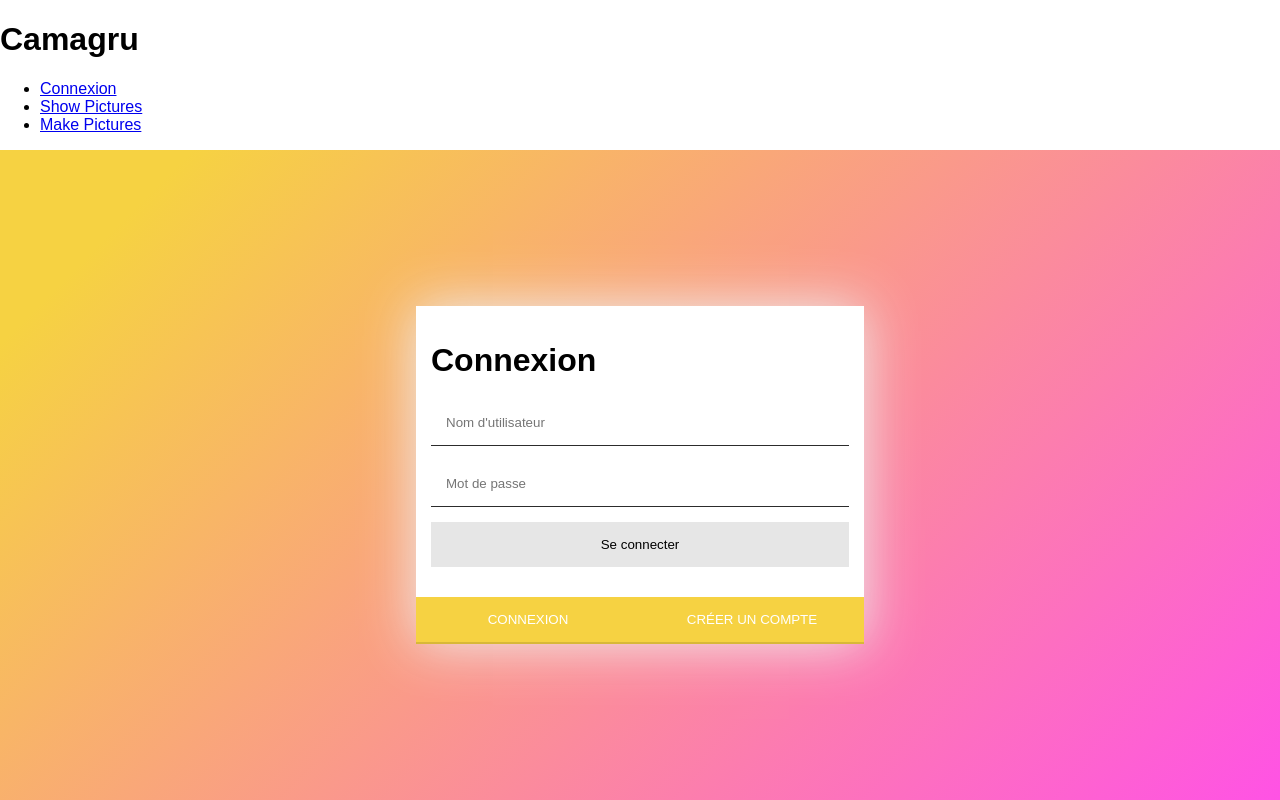
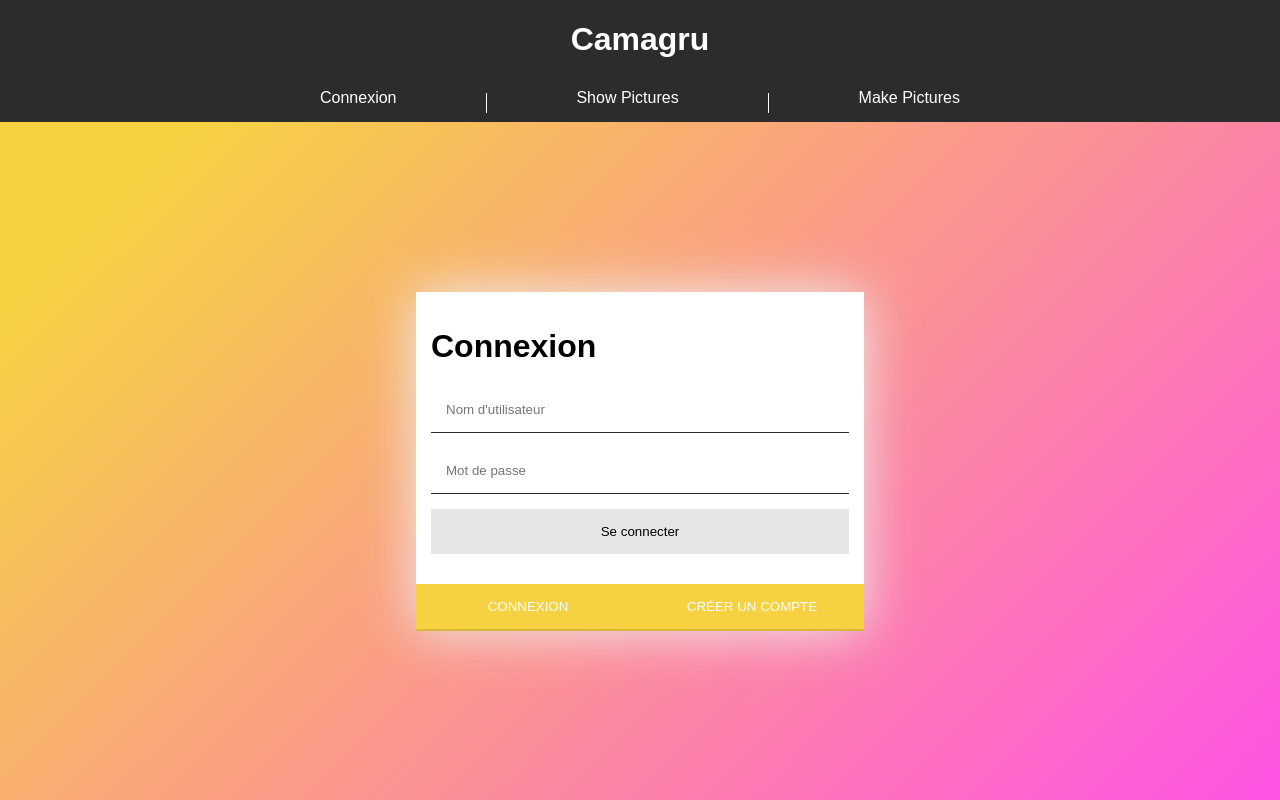
Before and after one commit to mathisfr/Camagru, a PHP site: page /router.php in a window 1280 px wide. Run offline with PHP 8.4, Linux system fonts and the light colour scheme.

Commit message:
little bit css

```diff
--- a/php-files/js/app.js
+++ b/php-files/js/app.js
@@ -9,6 +9,7 @@ if (document.readyState === "loading") {
 
 function DOMLoaded() {
     home();
+    header();
 }
 
 /**
@@ -33,3 +34,24 @@ function switchButton(){
         divRegister.style.display = "block";
     });
 }
+
+/**
+ * HEADER.PHP
+ */
+function header(){
+    hamburgerMenu();
+}
+
+function hamburgerMenu(){
+
+    var hamburger = document.getElementById("nav-hamburger");
+    var menu = document.getElementById("nav-menu");
+
+    hamburger.addEventListener("click", function(){
+        if(menu.style.display === "none"){
+            menu.style.display = "block";
+        }else{
+            menu.style.display = "none";
+        }
+    });
+}
--- /dev/null
+++ b/php-files/styles/header.css
@@ -0,0 +1,88 @@
+@import url("global.css");
+
+header{
+    display: flex;
+    flex-direction: column;
+    background-color: var(--black);
+    color: white;
+}
+
+header h1{
+    text-align: center;
+    margin-bottom: 0;
+}
+
+header ul{
+    padding: 0;
+    display: flex;
+    flex-direction: column;
+    text-align: center;
+    align-items: center;
+}
+
+header li{
+    list-style: none;
+    margin-bottom: 5px;
+    margin-top: 5px;
+}
+
+header a{
+    text-decoration: none;
+    color: white;
+}
+
+header nav{
+    margin-top: 10px;
+}
+
+header ul{
+    margin-bottom: 0;
+}
+
+header a:hover{
+    color: var(--yellow);
+}
+
+.nav-separator{
+    display: none;
+}
+
+#nav-hamburger{
+    display: flex;
+    flex-direction: column;
+    align-items: center;
+    justify-content: center;
+    width: 100%;
+    margin: 0;
+    height: 40px;
+    margin-bottom: 5px;
+}
+
+@media only screen and (min-width: 600px){
+    #nav-hamburger{
+        display: none;
+    }
+
+    header ul{
+        padding: 0;
+        display: flex;
+        flex-direction: row;
+        flex-wrap: nowrap;
+        justify-content: space-between;
+        margin-left: 25vw;
+        margin-right: 25vw;
+    }
+
+    header li{
+        list-style: none;
+        margin-bottom: 15px;
+        margin-top: 5px;
+    }
+
+    .nav-separator{
+        display: block;
+        background-color: white;
+        width: 1px;
+        height: 20px;
+    }
+}
--- /dev/null
+++ b/php-files/styles/icons.css
@@ -0,0 +1,26 @@
+.gg-menu {
+    transform: scale(var(--ggs,1))
+}
+
+.gg-menu,
+.gg-menu::after,
+.gg-menu::before {
+ box-sizing: border-box;
+ position: relative;
+ display: block;
+ width: 20px;
+ height: 2px;
+ border-radius: 3px;
+ background: currentColor
+}
+
+.gg-menu::after,
+.gg-menu::before {
+ content: "";
+ position: absolute;
+ top: -6px
+}
+
+.gg-menu::after {
+ top: 6px
+}
--- a/php-files/templates/header.php
+++ b/php-files/templates/header.php
@@ -8,16 +8,20 @@
 ?>
 <header>
     <h1>Camagru</h1>
-    <nav>
+    <nav id="nav-menu">
         <ul>
             <?php if(!$isUserLogged): ?>
                 <li><a href="router.php?page=home">Connexion</a></li>
+                <div class="nav-separator"></div>
             <?php endif; ?>
             <li><a href="router.php?page=showpictures">Show Pictures</a></li>
+            <div class="nav-separator"></div>
             <li><a href="router.php?page=makepicture">Make Pictures</a></li>
             <?php if ($isUserLogged): ?>
+                <div class="nav-separator"></div>
                 <li><a href="router.php?page=logout">Logout</a></li>
             <?php endif; ?>
         </ul>
     </nav>
+    <li id="nav-hamburger"><i class="gg-menu"></i></li>
 </header>
--- a/php-files/templates/layout.php
+++ b/php-files/templates/layout.php
@@ -6,6 +6,8 @@
     <title><?= $title ?></title>
     <link rel="stylesheet" href="../../styles/global.css">
     <link rel="stylesheet" href="../../styles/home.css">
+    <link rel="stylesheet" href="../../styles/header.css">
+    <link rel="stylesheet" href="../../styles/icons.css">
 </head>
 <body>
     <?php include 'header.php';?>
```
